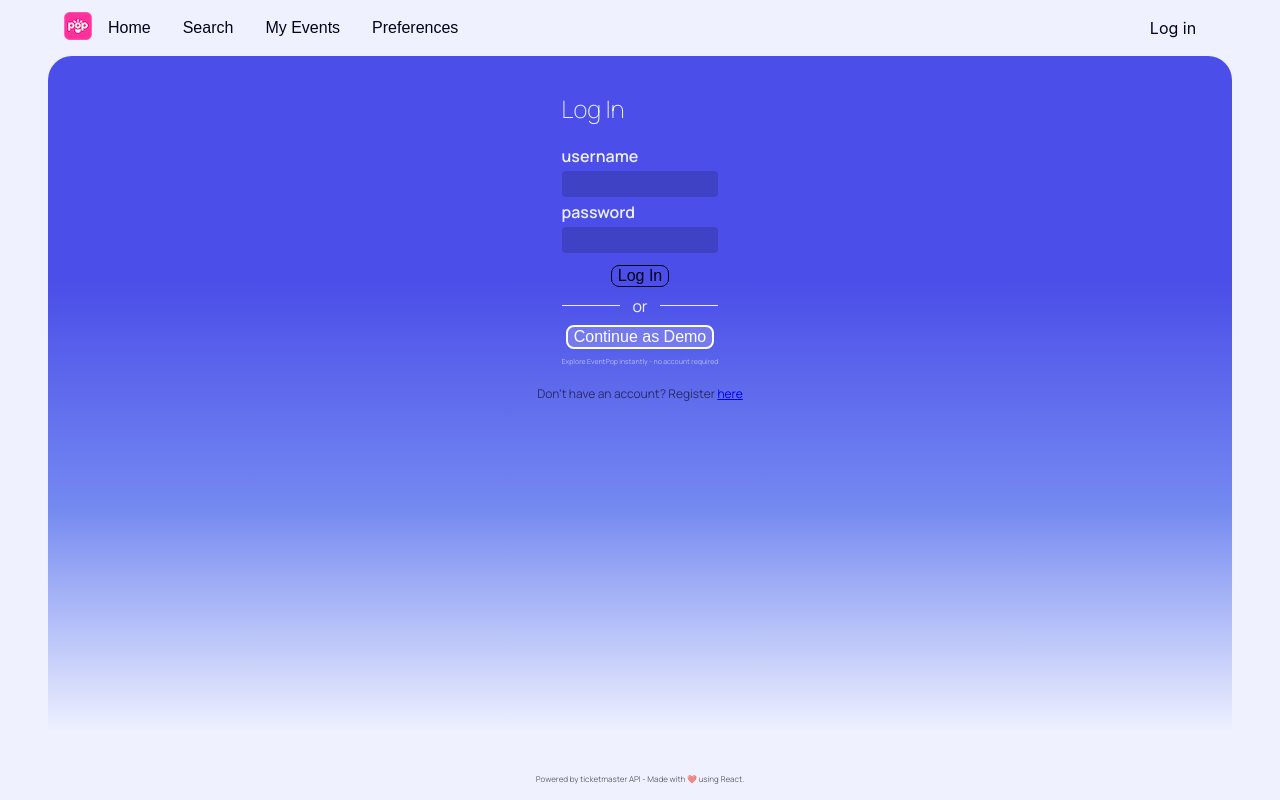
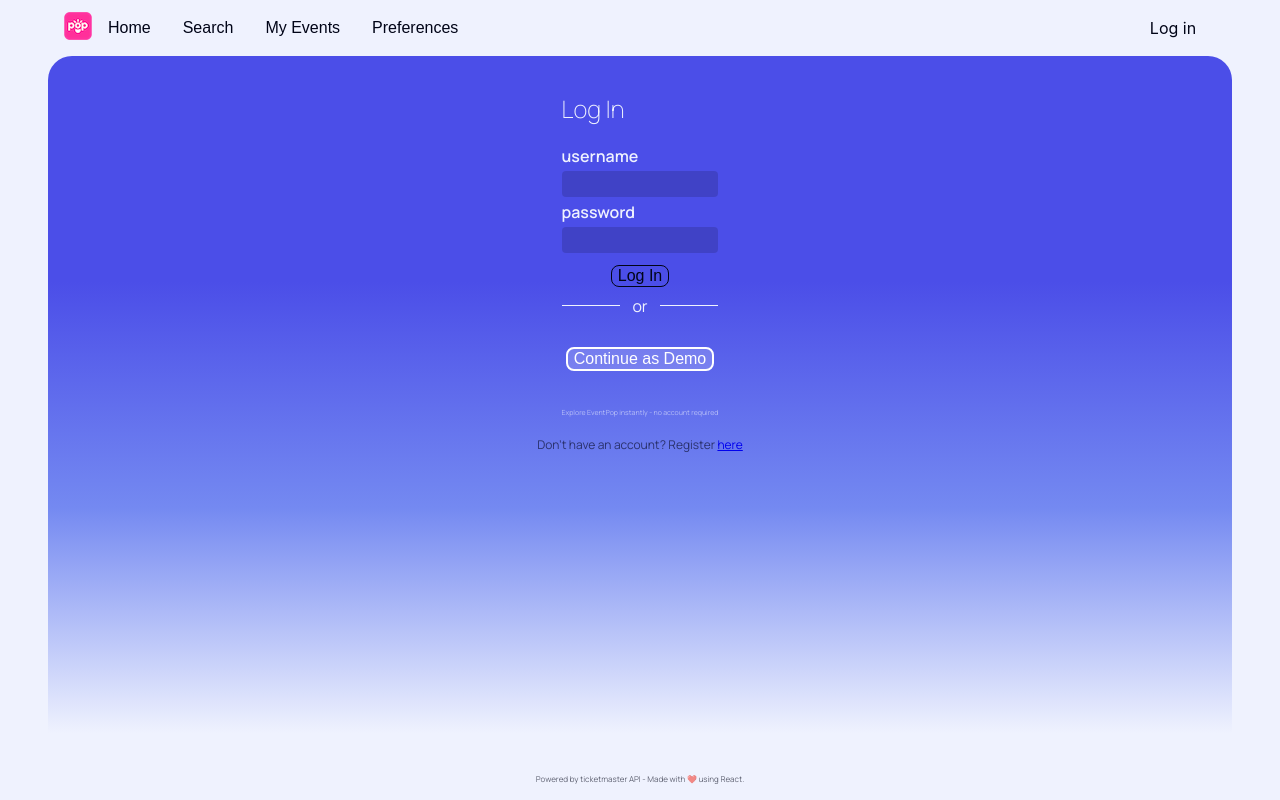
Before and after one commit to ash-kick/event-pop-app, a React (Vite) app: page /login in a window 1280 px wide. Built offline with nearby package versions, Linux system fonts and the light colour scheme; no server answers; a web font is replaced by a local one.

Commit message:
fixing demo message sizing on longin page

```diff
--- a/src/pages/log-in/LogIn.jsx
+++ b/src/pages/log-in/LogIn.jsx
@@ -115,8 +115,12 @@ export default function LogIn() {
                          <span>or</span>
                          <hr></hr>
                     </div>
+                    <div className="demo-action-container">
                          {demo && isSubmitting ? (
-                         <div className="demo-loading-message">
+                              <div
+                                   className="demo-loading-message"
+                                   role="status"
+                                   aria-live="polite">
                                    <p>Launching demo environment…</p>
                                    <p>Note: first load may take ~30 seconds due to free hosting cold start.</p>
                               </div>
@@ -127,6 +131,7 @@ export default function LogIn() {
                                    Continue as Demo
                               </button>
                          )}
+                    </div>
                     <p className="demo-message">Explore EventPop instantly - no account required</p>
                </div>
                <div className="register-note-container">
--- a/src/styles/Login.css
+++ b/src/styles/Login.css
@@ -13,6 +13,10 @@
 
 .login-header {
      font-weight: 200;
+}
+
+.login-container {
+     max-width: 320px;
 }
 .login-label {
      font-weight: 600;
@@ -89,6 +93,34 @@
      opacity: 0.6;
 }
 
+/* Demo login action area (button vs loading message) */
+.demo-action-container {
+     display: flex;
+     flex-direction: column;
+     align-items: center;
+     justify-content: center;
+     min-height: 84px;
+     max-width: 320px;
+}
+
+.demo-action-container .demo-login-button {
+     margin: 0;
+}
+
+.demo-loading-message {
+     text-align: center;
+     opacity: 0.9;
+     overflow-wrap: normal;
+     word-break: break-word;
+     max-width: 160px;
+     font-size: 12px;
+}
+
+.demo-loading-message p {
+     margin: 0;
+     line-height: 1.35;
+}
+
 /* register reroute */
 
 .register-note-text {
```
Lines whose indentation alone changed are shown as unchanged.
